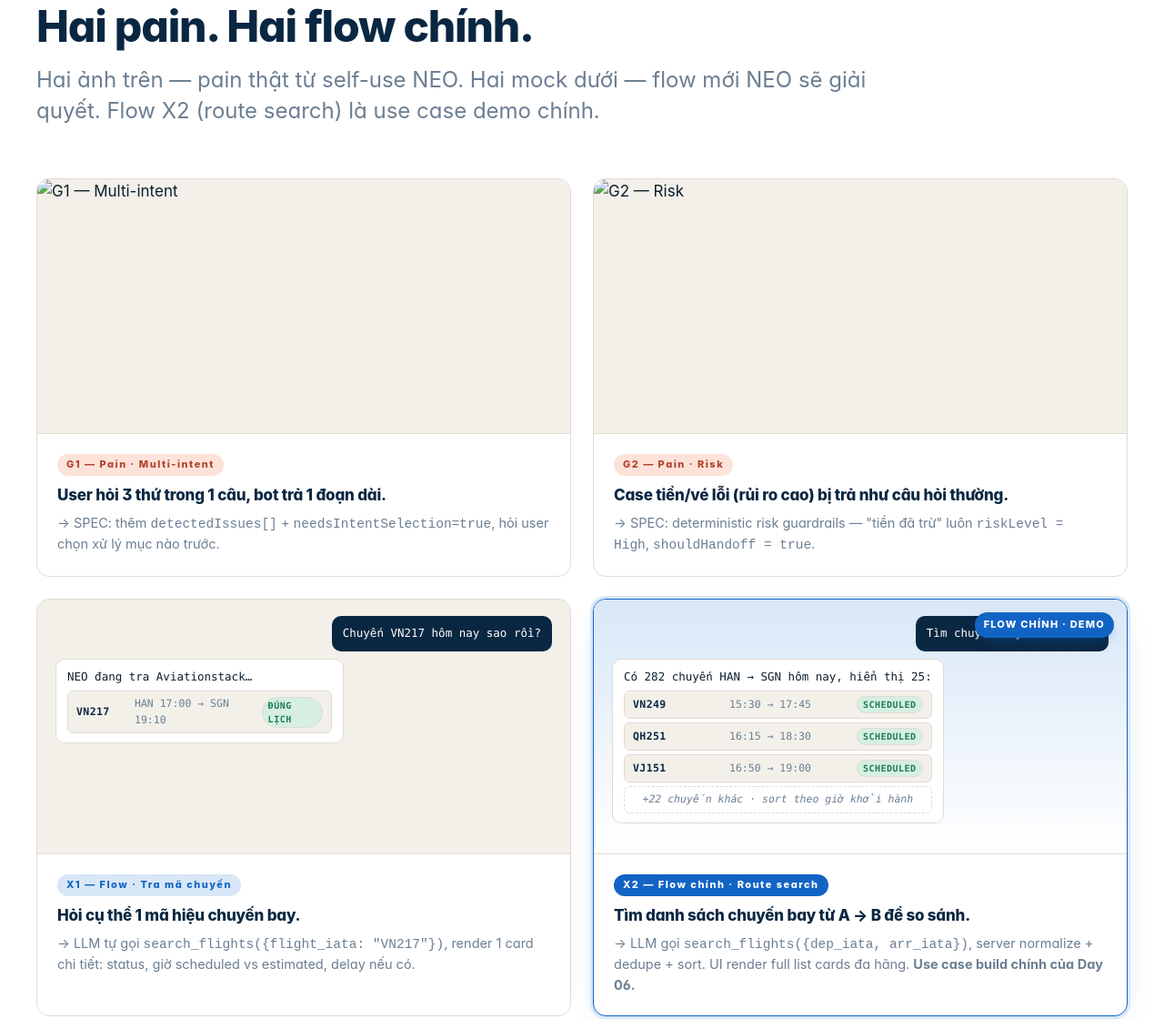
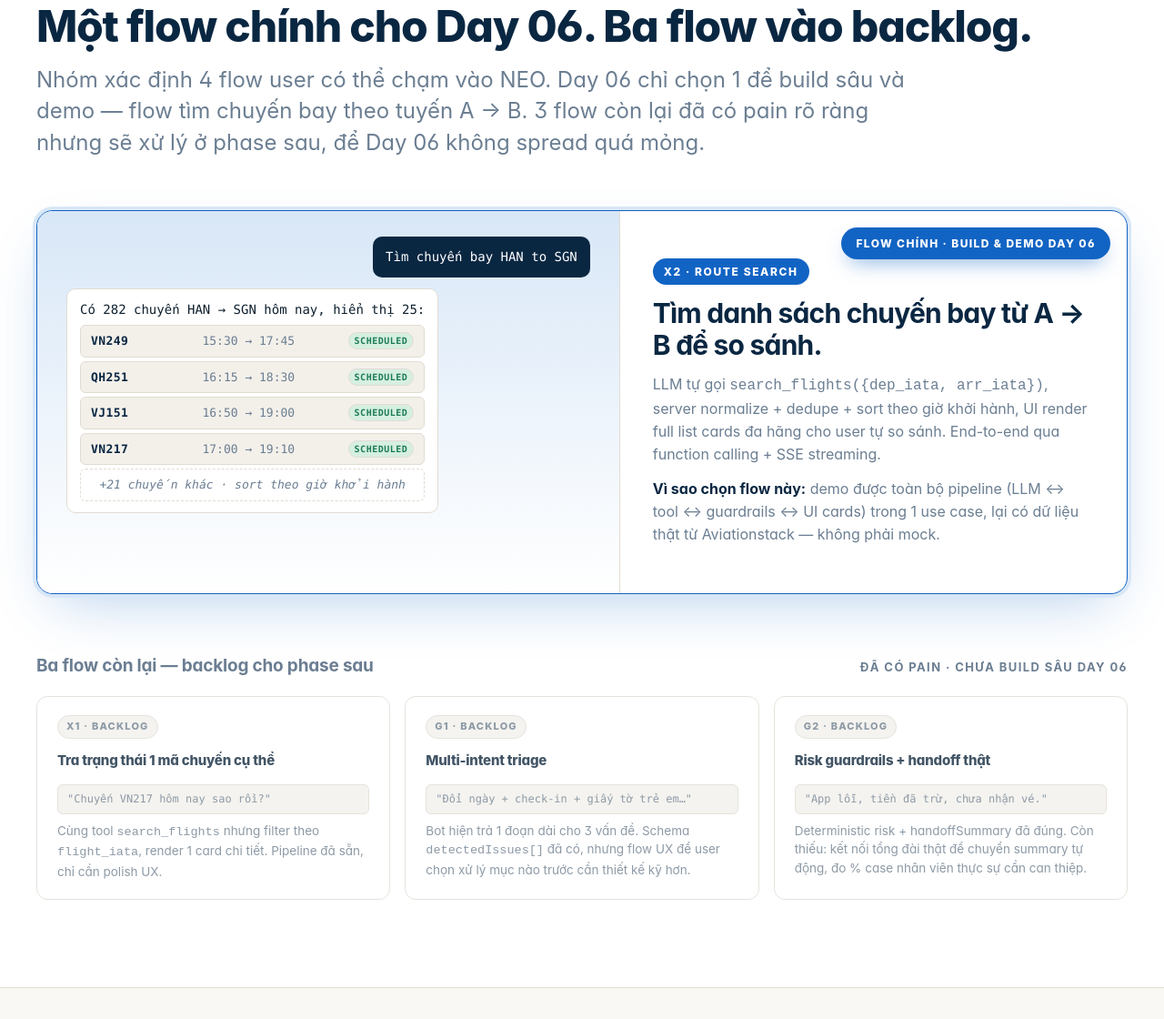
Before and after one commit to hanhvs/Day06-2A202600722-VuongSyHanh, a website: page prototype/slide.html in a window 1280 px wide. Shown: the part 2140-3260 px from the top of the page at 91% size. Drawn offline with Linux system fonts and the light colour scheme.

Commit message:
Update slide.html with new flow design and backlog details for Day 06 demo

```diff
--- a/prototype/slide.html
+++ b/prototype/slide.html
@@ -552,12 +552,187 @@
 
       .evidence-card.featured {
         border-color: var(--accent);
-        box-shadow: 0 0 0 3px var(--accent-soft), 0 12px 36px -16px rgba(18, 100, 196, 0.32);
+        box-shadow: 0 0 0 3px var(--accent-soft), 0 16px 48px -16px rgba(18, 100, 196, 0.35);
         position: relative;
       }
 
       .evidence-card.featured .preview {
         background: linear-gradient(180deg, var(--accent-soft), #ffffff);
+      }
+
+      /* Hero featured card (full-width, big) */
+      .flow-hero {
+        display: grid;
+        grid-template-columns: 1.15fr 1fr;
+        gap: 0;
+        background: var(--surface);
+        border: 1px solid var(--accent);
+        border-radius: 18px;
+        overflow: hidden;
+        position: relative;
+        box-shadow: 0 0 0 4px var(--accent-soft), 0 24px 60px -20px rgba(18, 100, 196, 0.32);
+      }
+
+      .flow-hero .preview {
+        height: auto;
+        min-height: 420px;
+        padding: 28px 32px;
+        background: linear-gradient(180deg, var(--accent-soft), #ffffff);
+        border-bottom: none;
+        border-right: 1px solid var(--border);
+        gap: 12px;
+      }
+
+      .flow-hero .preview .bubble { font-size: 14px; padding: 12px 14px; }
+      .flow-hero .preview .flight-mini .row { padding: 7px 11px; font-size: 13px; }
+      .flow-hero .preview .flight-mini .code-cell { flex-basis: 64px; font-size: 13px; }
+
+      .flow-hero .body {
+        padding: 32px 36px;
+        display: flex;
+        flex-direction: column;
+        justify-content: center;
+        gap: 14px;
+      }
+
+      .flow-hero .tag {
+        align-self: flex-start;
+        font-size: 12px;
+        letter-spacing: 1.6px;
+        padding: 5px 12px;
+        background: var(--accent);
+        color: white;
+        border-radius: 999px;
+        font-weight: 800;
+        text-transform: uppercase;
+      }
+
+      .flow-hero h3 {
+        margin: 0;
+        font-size: 30px;
+        line-height: 1.15;
+        letter-spacing: -0.8px;
+      }
+
+      .flow-hero p {
+        margin: 0;
+        font-size: 16px;
+        line-height: 1.55;
+        color: var(--muted);
+      }
+
+      .flow-hero .ribbon {
+        position: absolute;
+        top: 18px;
+        right: 18px;
+        background: var(--accent);
+        color: white;
+        font-size: 12px;
+        font-weight: 800;
+        text-transform: uppercase;
+        letter-spacing: 1.4px;
+        padding: 8px 16px;
+        border-radius: 999px;
+        box-shadow: 0 10px 22px -8px rgba(18, 100, 196, 0.55);
+      }
+
+      /* Backlog row */
+      .flow-backlog-heading {
+        margin: 64px 0 18px;
+        display: flex;
+        align-items: baseline;
+        justify-content: space-between;
+        gap: 16px;
+        flex-wrap: wrap;
+      }
+
+      .flow-backlog-heading h3 {
+        margin: 0;
+        font-size: 19px;
+        color: var(--muted);
+        letter-spacing: -0.2px;
+        font-weight: 700;
+      }
+
+      .flow-backlog-heading small {
+        font-size: 13px;
+        color: var(--muted);
+        text-transform: uppercase;
+        letter-spacing: 1.4px;
+        font-weight: 700;
+      }
+
+      .flow-backlog {
+        display: grid;
+        grid-template-columns: repeat(3, 1fr);
+        gap: 16px;
+      }
+
+      .flow-backlog .card-min {
+        padding: 20px 22px;
+        background: var(--surface);
+        border: 1px solid var(--border);
+        border-radius: 12px;
+        opacity: 0.78;
+        filter: grayscale(18%);
+        transition: opacity 0.2s, filter 0.2s, transform 0.2s;
+        display: flex;
+        flex-direction: column;
+        gap: 8px;
+      }
+
+      .flow-backlog .card-min:hover {
+        opacity: 1;
+        filter: none;
+        transform: translateY(-2px);
+      }
+
+      .flow-backlog .card-min .meta-tag {
+        display: inline-flex;
+        align-items: center;
+        gap: 6px;
+        align-self: flex-start;
+        font-size: 11px;
+        font-weight: 800;
+        letter-spacing: 1.2px;
+        text-transform: uppercase;
+        color: var(--muted);
+        padding: 3px 9px;
+        border-radius: 999px;
+        background: var(--surface-soft);
+        border: 1px solid var(--border);
+      }
+
+      .flow-backlog .card-min h4 {
+        margin: 4px 0 2px;
+        font-size: 15px;
+        text-transform: none;
+        letter-spacing: -0.2px;
+        color: var(--navy);
+      }
+
+      .flow-backlog .card-min p {
+        margin: 0;
+        font-size: 13.5px;
+        color: var(--muted);
+        line-height: 1.5;
+      }
+
+      .flow-backlog .card-min .example {
+        font-family: "SF Mono", Menlo, Consolas, monospace;
+        font-size: 12px;
+        color: var(--muted);
+        background: var(--surface-soft);
+        padding: 6px 10px;
+        border-radius: 6px;
+        margin-top: 4px;
+        border: 1px solid var(--border);
+      }
+
+      @media (max-width: 980px) {
+        .flow-hero { grid-template-columns: 1fr; }
+        .flow-hero .preview { border-right: none; border-bottom: 1px solid var(--border); }
+        .flow-backlog { grid-template-columns: 1fr; }
       }
 
       .featured-ribbon {
@@ -1131,52 +1306,15 @@
     <!-- ===== EVIDENCE ===== -->
     <section id="evidence" style="background: var(--bg-alt); border-top: 1px solid var(--border); border-bottom: 1px solid var(--border);">
       <div class="container">
-        <div class="eyebrow">02 · Evidence</div>
-        <h2>Hai pain. Hai flow chính.</h2>
-        <p class="lede">Hai ảnh trên — pain thật từ self-use NEO. Hai mock dưới — flow mới NEO sẽ giải quyết. Flow X2 (route search) là use case demo chính.</p>
-      </div>
+        <div class="eyebrow">02 · Flow</div>
+        <h2>Một flow chính cho Day 06. Ba flow vào backlog.</h2>
+        <p class="lede">Nhóm xác định 4 flow user có thể chạm vào NEO. Day 06 chỉ chọn 1 để build sâu và demo — flow tìm chuyến bay theo tuyến A → B. 3 flow còn lại đã có pain rõ ràng nhưng sẽ xử lý ở phase sau, để Day 06 không spread quá mỏng.</p>
+      </div>
+
+      <!-- Featured flow -->
       <div class="container reveal" style="margin-top: 56px;">
-        <div class="evidence-grid">
-          <article class="evidence-card">
-            <img src="/evidence/Screenshot_2026-06-03_151509.png" alt="G1 — Multi-intent" loading="lazy" />
-            <div class="body">
-              <span class="tag">G1 — Pain · Multi-intent</span>
-              <h4>User hỏi 3 thứ trong 1 câu, bot trả 1 đoạn dài.</h4>
-              <p>→ SPEC: thêm <code>detectedIssues[]</code> + <code>needsIntentSelection=true</code>, hỏi user chọn xử lý mục nào trước.</p>
-            </div>
-          </article>
-          <article class="evidence-card">
-            <img src="/evidence/Screenshot_2026-06-03_151533.png" alt="G2 — Risk" loading="lazy" />
-            <div class="body">
-              <span class="tag">G2 — Pain · Risk</span>
-              <h4>Case tiền/vé lỗi (rủi ro cao) bị trả như câu hỏi thường.</h4>
-              <p>→ SPEC: deterministic risk guardrails — "tiền đã trừ" luôn <code>riskLevel = High</code>, <code>shouldHandoff = true</code>.</p>
-            </div>
-          </article>
-
-          <article class="evidence-card">
-            <div class="preview">
-              <div class="bubble user">Chuyến VN217 hôm nay sao rồi?</div>
-              <div class="bubble bot">
-                NEO đang tra Aviationstack…
-                <div class="flight-mini">
-                  <div class="row">
-                    <span class="code-cell">VN217</span>
-                    <span class="time-cell">HAN 17:00 → SGN 19:10</span>
-                    <span class="badge">Đúng lịch</span>
-                  </div>
-                </div>
-              </div>
-            </div>
-            <div class="body">
-              <span class="tag opportunity">X1 — Flow · Tra mã chuyến</span>
-              <h4>Hỏi cụ thể 1 mã hiệu chuyến bay.</h4>
-              <p>→ LLM tự gọi <code>search_flights({flight_iata: "VN217"})</code>, render 1 card chi tiết: status, giờ scheduled vs estimated, delay nếu có.</p>
-            </div>
-          </article>
-
-          <article class="evidence-card featured">
-            <span class="featured-ribbon">Flow chính · Demo</span>
+        <article class="flow-hero">
+          <span class="ribbon">Flow chính · Build & demo Day 06</span>
           <div class="preview">
             <div class="bubble user">Tìm chuyến bay HAN to SGN</div>
             <div class="bubble bot">
@@ -1197,15 +1335,48 @@
                   <span class="time-cell">16:50 → 19:00</span>
                   <span class="badge">scheduled</span>
                 </div>
-                  <div class="row more">+22 chuyến khác · sort theo giờ khởi hành</div>
+                <div class="row">
+                  <span class="code-cell">VN217</span>
+                  <span class="time-cell">17:00 → 19:10</span>
+                  <span class="badge">scheduled</span>
+                </div>
+                <div class="row more">+21 chuyến khác · sort theo giờ khởi hành</div>
               </div>
             </div>
           </div>
           <div class="body">
-              <span class="tag featured">X2 — Flow chính · Route search</span>
-              <h4>Tìm danh sách chuyến bay từ A → B để so sánh.</h4>
-              <p>→ LLM gọi <code>search_flights({dep_iata, arr_iata})</code>, server normalize + dedupe + sort. UI render full list cards đa hãng. <strong>Use case build chính của Day 06.</strong></p>
-            </div>
+            <span class="tag">X2 · Route search</span>
+            <h3>Tìm danh sách chuyến bay từ A → B để so sánh.</h3>
+            <p>LLM tự gọi <code>search_flights({dep_iata, arr_iata})</code>, server normalize + dedupe + sort theo giờ khởi hành, UI render full list cards đa hãng cho user tự so sánh. End-to-end qua function calling + SSE streaming.</p>
+            <p><strong style="color: var(--navy);">Vì sao chọn flow này:</strong> demo được toàn bộ pipeline (LLM ↔ tool ↔ guardrails ↔ UI cards) trong 1 use case, lại có dữ liệu thật từ Aviationstack — không phải mock.</p>
+          </div>
+        </article>
+      </div>
+
+      <!-- Backlog -->
+      <div class="container reveal" style="margin-top: 0;">
+        <div class="flow-backlog-heading">
+          <h3>Ba flow còn lại — backlog cho phase sau</h3>
+          <small>Đã có pain · chưa build sâu Day 06</small>
+        </div>
+        <div class="flow-backlog">
+          <article class="card-min">
+            <span class="meta-tag">X1 · Backlog</span>
+            <h4>Tra trạng thái 1 mã chuyến cụ thể</h4>
+            <div class="example">"Chuyến VN217 hôm nay sao rồi?"</div>
+            <p>Cùng tool <code>search_flights</code> nhưng filter theo <code>flight_iata</code>, render 1 card chi tiết. Pipeline đã sẵn, chỉ cần polish UX.</p>
+          </article>
+          <article class="card-min">
+            <span class="meta-tag">G1 · Backlog</span>
+            <h4>Multi-intent triage</h4>
+            <div class="example">"Đổi ngày + check-in + giấy tờ trẻ em…"</div>
+            <p>Bot hiện trả 1 đoạn dài cho 3 vấn đề. Schema <code>detectedIssues[]</code> đã có, nhưng flow UX để user chọn xử lý mục nào trước cần thiết kế kỹ hơn.</p>
+          </article>
+          <article class="card-min">
+            <span class="meta-tag">G2 · Backlog</span>
+            <h4>Risk guardrails + handoff thật</h4>
+            <div class="example">"App lỗi, tiền đã trừ, chưa nhận vé."</div>
+            <p>Deterministic risk + handoffSummary đã đúng. Còn thiếu: kết nối tổng đài thật để chuyển summary tự động, đo % case nhân viên thực sự cần can thiệp.</p>
           </article>
         </div>
       </div>
```
Lines whose indentation alone changed are shown as unchanged.
